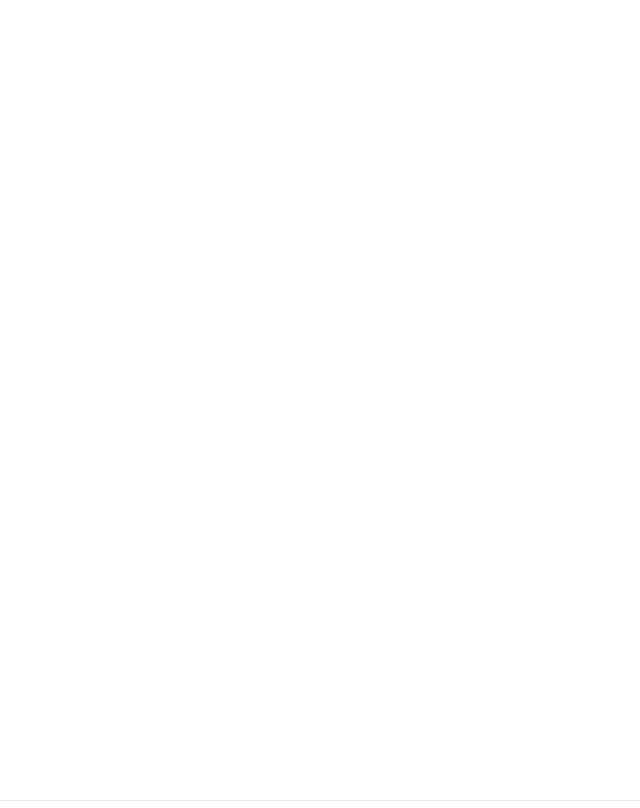
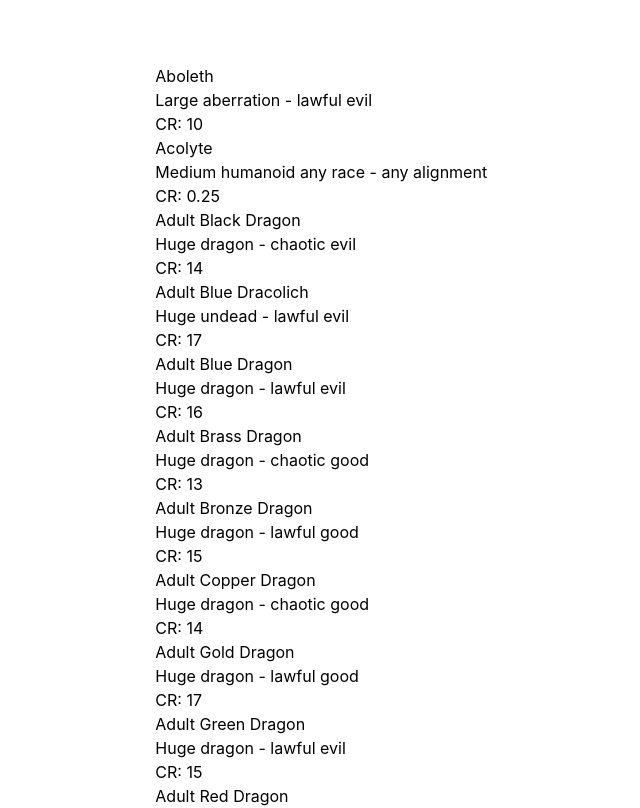
Before and after one commit to gthayer/monster-manager-next, a Next.js app: page / in a window 1280 px wide. Shown: the top 808 px of the page, without its empty margins (276-916 px from the left). Built offline with nearby package versions, Linux system fonts and the light colour scheme.

Commit message:
add archive query

```diff
--- a/components/action.js
+++ b/components/action.js
@@ -1,8 +1,8 @@
-export default function Action({ action, section }) {
+export default function Action({ action }) {
 	return(
 		<div className="monster-action">
 
-		<h4 className="section-title">{action.name}</h4>
+		<h4 className="text-x font-bold">{action.name}</h4>
 
 		{ action.desc ? <span className="action-item">{action.desc}</span> : null }
 
--- /dev/null
+++ b/components/archive.js
@@ -0,0 +1,12 @@
+import Card from './card';
+
+export default function Archive({monsters}) {
+
+	console.log(monsters);
+
+	return (
+		<div className="">
+			{ monsters ? monsters.map((monster, i) => <Card key={i} monster={monster}/>) : null }
+		</div>
+	)
+}
--- /dev/null
+++ b/components/card.js
@@ -0,0 +1,18 @@
+import Link from 'next/link';
+
+export default function card({monster}) {
+	return (
+		<div className="">
+
+			<h2>
+				<Link href={`/monsters/${monster.name}`}>
+					{monster.name}
+				</Link>
+			</h2>
+
+			<p>{monster.size} {monster.type} {monster.subtype} - {monster.alignment}</p>
+			<p>CR: {monster.challenge_rating}</p>
+
+		</div>
+	)
+};
--- a/lib/monsters.js
+++ b/lib/monsters.js
@@ -1,4 +1,8 @@
 import monsters from '../data/monsters';
+
+export function getMonsters() {
+	return monsters;
+}
 
 export function getAllMonsterIds() {
 	const result = monsters.map( monster => {
--- a/pages/index.js
+++ b/pages/index.js
@@ -1,10 +1,12 @@
 import Head from 'next/head'
 import Image from 'next/image'
 import styles from '../styles/Home.module.css'
+import Archive from '../components/archive'
 
-import monsters from '../data/monsters';
+import { getMonsters } from '../lib/monsters'
 
-export default function Home() {
+export default function Home({monsters}) {
+  console.log(monsters);
   return (
     <div className={styles.container}>
       <Head>
@@ -14,7 +16,7 @@ export default function Home() {
       </Head>
 
       <main className={styles.main}>
-
+        <Archive monsters={monsters} />
       </main>
 
       <footer className={styles.footer}>
@@ -32,3 +34,12 @@ export default function Home() {
     </div>
   )
 }
+
+export async function getStaticProps() {
+	const monsters = getMonsters();
+	return {
+		props: {
+			monsters
+		}
+	};
+}
--- a/pages/monsters/[id].js
+++ b/pages/monsters/[id].js
@@ -25,9 +25,10 @@ export default function Monster({ postData }) {
 				<p>Hit Points: {postData.hit_points} ({postData.hit_dice})</p>
 				<p>Speed: {postData.speed}</p>
 			</div>
-
+			<div className="grid grid-cols-1 sm:grid-cols-3 gap-4">
+				<div>
 					<div className="monster-misc">
-				<h3 className="section-title">Misc</h3>
+						<h3 className="text-xl font-bold">Misc</h3>
 
 						{ postData.senses                 ? <p>Senses: {postData.senses}</p>                                 : null }
 						{ postData.languages              ? <p>Languages: {postData.languages}</p>                           : null }
@@ -39,7 +40,7 @@ export default function Monster({ postData }) {
 					</div>
 
 					<div className="monster-skills">
-				<h3 className="section-title">Skills</h3>
+						<h3 className="text-xl font-bold">Skills</h3>
 
 						{ postData.acrobatics    ? <p>Acrobatics: +{postData.acrobatics}</p>       : null }
 						{ postData.arcana        ? <p>Arcana: +{postData.arcana}</p>               : null }
@@ -58,9 +59,10 @@ export default function Monster({ postData }) {
 						{ postData.stealth       ? <p>Stealth: +{postData.stealth}</p>             : null }
 						{ postData.survival      ? <p>Survival: +{postData.survival}</p>           : null }
 					</div>
+				</div>
 
 				<div className="monster-stats">
-					<h3 className="section-title">Stats</h3>
+					<h3 className="text-xl font-bold">Stats</h3>
 
 					<p>STR: {postData.strength} {statBonus(postData.strength)}</p>
 					<p>DEX: {postData.dexterity} {statBonus(postData.dexterity)}</p>
@@ -71,7 +73,7 @@ export default function Monster({ postData }) {
 				</div>
 
 				<div className="monster-savingthrows">
-				<h3 className="section-title">Saving Throws</h3>
+					<h3 className="text-xl font-bold">Saving Throws</h3>
 
 					{ postData.strength_save     ? <p>STR: +{postData.strength_save}</p>     : null }
 					{ postData.dexterity_save    ? <p>DEX: +{postData.dexterity_save}</p>    : null }
@@ -80,9 +82,10 @@ export default function Monster({ postData }) {
 					{ postData.wisdom_save 	     ? <p>WIS: +{postData.wisdom_save}</p>       : null }
 					{ postData.charisma_save     ? <p>CHA: +{postData.charisma_save}</p>     : null }
 				</div>
+			</div>
 
 			<div className="monster-actions">
-				<h3 className="section-title">Actions</h3>
+				<h3 className="text-xl font-bold">Actions</h3>
 
 				{ postData.special_abilities ? postData.special_abilities.map((action, i) => <Action key={i} action={action} />) : null }
 				{ postData.reactions         ? postData.reactions.map((action, i)         => <Action key={i} action={action} />) : null }
```
Lines whose indentation alone changed are shown as unchanged.
